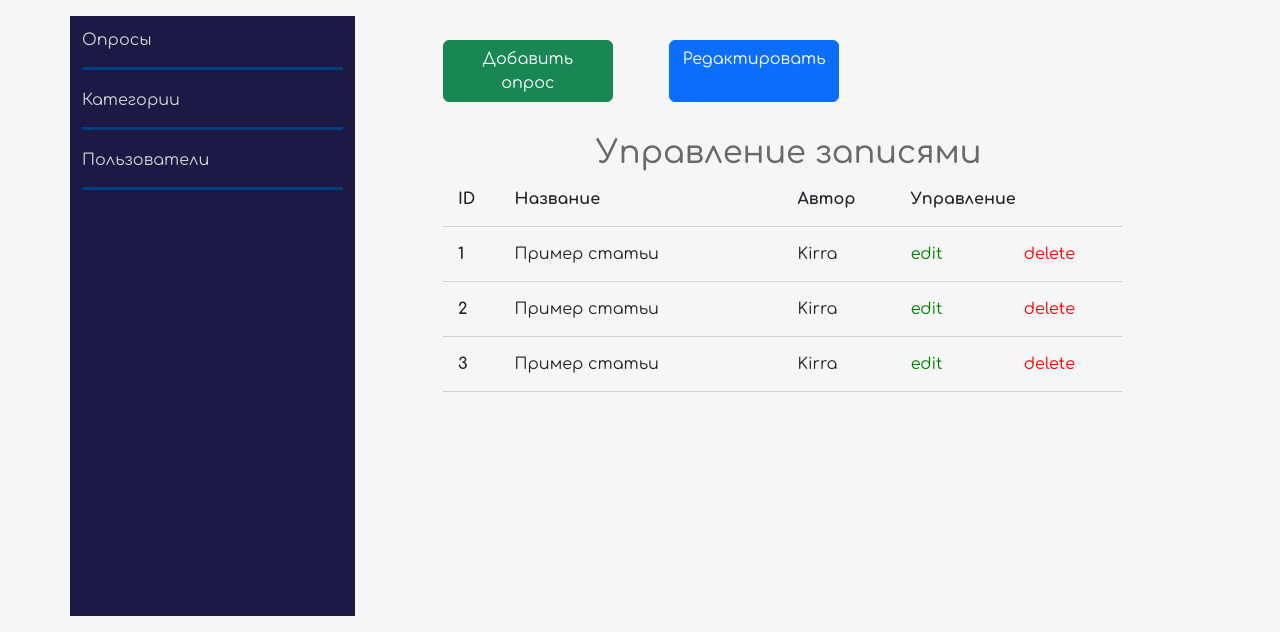
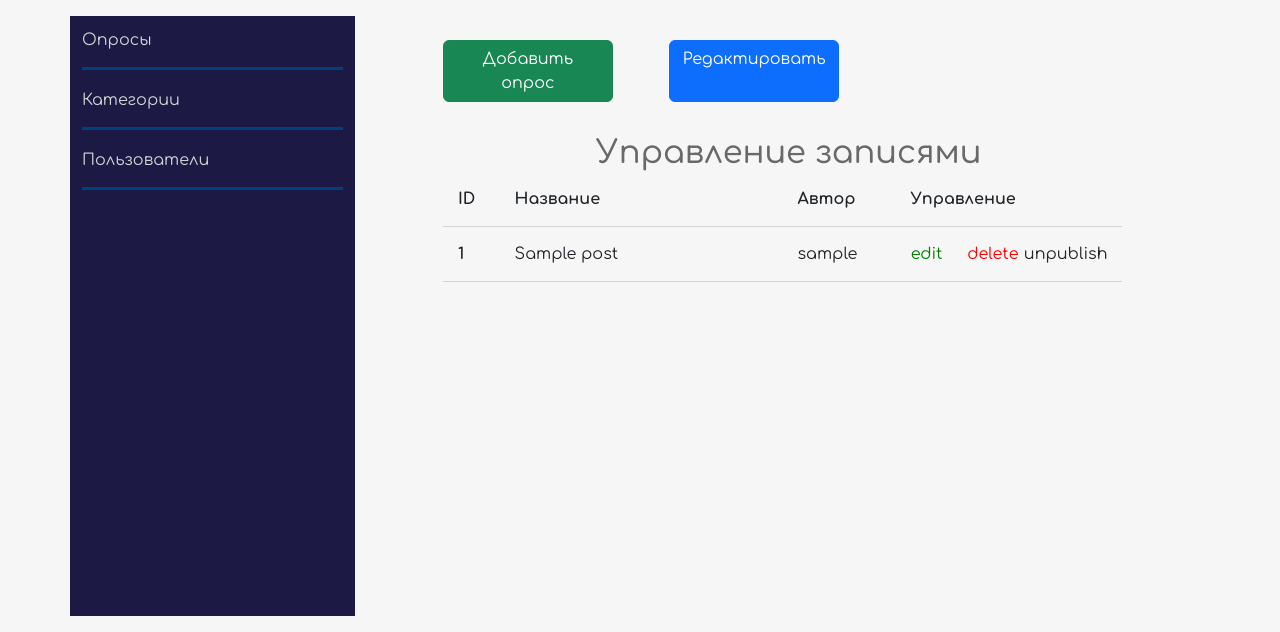
Before and after one commit to kiryalemeshev/DiplomWeb, a PHP site: page /DiplomWeb/admin/posts/index.php in a window 1280 px wide. Shown: the part 70-702 px from the top of the page. Run offline with PHP 8.4, Linux system fonts and the light colour scheme; the visitor is signed in with stand-in values (Sample User, id 1); tables that the repository leaves empty or names only in its code hold one stand-in row (values such as "Sample post").

Commit message:
admin posts input index

```diff
--- a/admin/posts/index.php
+++ b/admin/posts/index.php
@@ -1,5 +1,6 @@
 <?php include("../../path.php");
-include '../../app/database/db.php';
+
+include '../../app/controllers/posts.php';
 
 ?>
 
@@ -62,29 +63,22 @@ include '../../app/database/db.php';
 
             </div>
 
-            <div class="row post">
-                <div class="id col-1">1</div>
-                <div class="title col-5">Пример статьи</div>
-                <div class="author col-2">Kirra</div>
-                <div class="red col-2"><a href="">edit</a></div>
-                <div class="del col-2"><a href="">delete</a></div>
-            </div>
+            <?php foreach ($postsAdm as $key => $post): ?>
 
             <div class="row post">
-                <div class="id col-1">2</div>
-                <div class="title col-5">Пример статьи</div>
-                <div class="author col-2">Kirra</div>
-                <div class="red col-2"><a href="">edit</a></div>
-                <div class="del col-2"><a href="">delete</a></div>
+                <div class="id col-1"><?=$key + 1;?></div>
+                <div class="title col-5"><?=$post['title'];?></div>
+                <div class="author col-2"><?=$post['username'];?></div>
+                <div class="red col-1"><a href="">edit</a></div>
+                <div class="del col-1"><a href="">delete</a></div>
+                <?php if ($post['status']): ?>
+                <div class="status col-2"><a href="">unpublish</a></div>
+                <?php else: ?>
+                <div class="status col-2"><a href="">publish</a></div>
+                <?php endif; ?>
+
             </div>
-
-            <div class="row post">
-                <div class="id col-1">3</div>
-                <div class="title col-5">Пример статьи</div>
-                <div class="author col-2">Kirra</div>
-                <div class="red col-2"><a href="">edit</a></div>
-                <div class="del col-2"><a href="">delete</a></div>
-            </div>
+            <?php endforeach; ?>
 
         </div>
 
--- a/app/controllers/posts.php
+++ b/app/controllers/posts.php
@@ -12,6 +12,9 @@ $img = '';
 $topic = '';
 
 $topics = selectAll('topics');
+$posts = selectAll('posts');
+$postsAdm = selectAllFromPostsWithUsers('posts','users');
+
 
 //Форма создания опроса
 if($_SERVER["REQUEST_METHOD"] === "POST" && isset($_POST['add_post'])){
@@ -19,6 +22,8 @@ if($_SERVER["REQUEST_METHOD"] === "POST" && isset($_POST['add_post'])){
     $title = trim($_POST['title']);
     $content = trim($_POST['content']);
     $topic = trim($_POST['topic']);
+
+    $publish = isset($_POST['publish'])  ? 1 : 0;
 
 
     if($title === '' || $content === '' || $topic === ''){
@@ -31,7 +36,7 @@ if($_SERVER["REQUEST_METHOD"] === "POST" && isset($_POST['add_post'])){
                 'title' => $title,
                 'content' => $content,
                 'img' => $_POST['img'],
-                'status' => 1,
+                'status' => $publish,
                 'id_topic' => $topic
 
             ];
--- a/app/database/db.php
+++ b/app/database/db.php
@@ -157,3 +157,25 @@ function delete($table, $id){
     dbCheckError($query);
 
 }
+
+// Выборка записей (опросы)с автором в админку
+
+    function selectAllFromPostsWithUsers($table1, $table2)
+    {
+        global $pdo;
+        $sql = "Select
+
+        t1.id,
+        t1.title,
+        t1.img,
+        t1.content,
+        t1.status,
+        t1.id_topic,
+        t1.created_date,
+        t2.username
+         from $table1 as t1 join $table2 as t2 on t1.id_user = t2.id";
+        $query = $pdo->prepare($sql);
+        $query->execute();
+        dbCheckError($query);
+        return $query -> fetchAll();
+    }
```
Also changed, not shown: admin/posts/create.php (+13 -1 lines).
